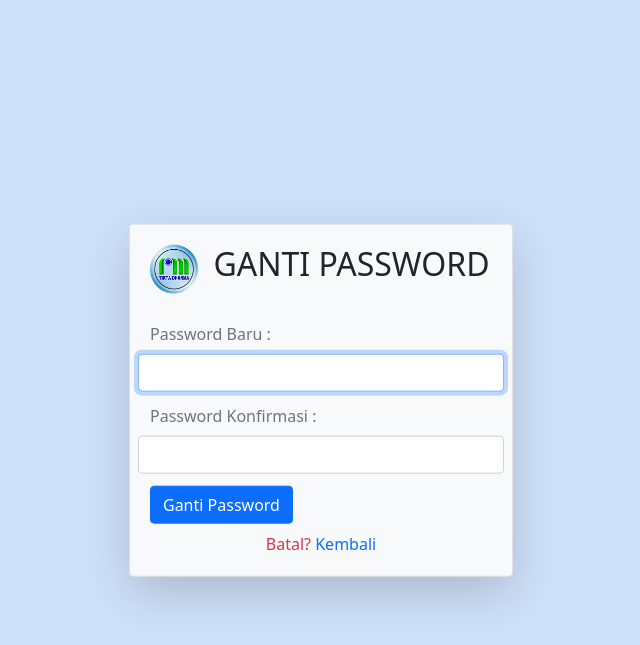
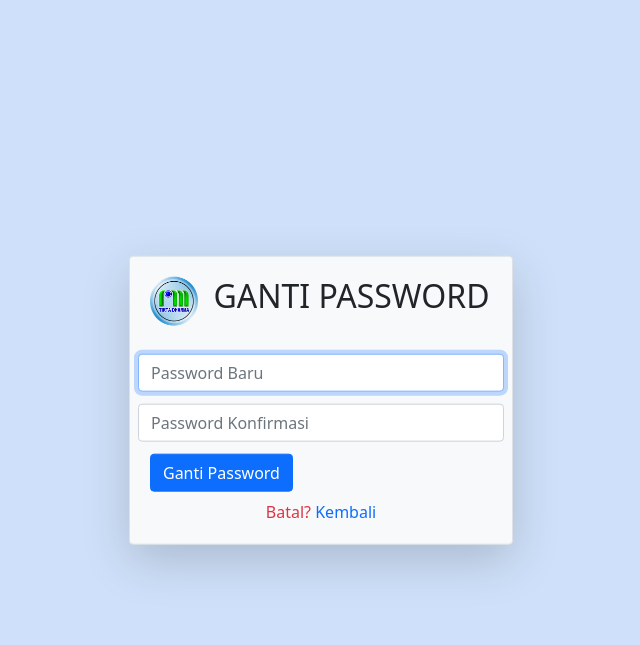
Before and after one commit to dickyerfan/daftar-pekerjaan, a PHP site: page /gantipass.php in a window 1280 px wide. Shown: the top 645 px of the page, without its empty margins (319-959 px from the left). Run offline with PHP 8.4, Linux system fonts and the light colour scheme; the visitor is signed in with stand-in values (Sample User, id 1).

Commit message:
Merubah tampilan ganti password

```diff
--- a/gantipass.php
+++ b/gantipass.php
@@ -77,13 +77,14 @@ if (isset($_POST['reset'])) {
                             <label for="username" class="mb-2 text-muted">username :</label>
                             <input type="text" class="form-control mb-2" id="username" name="username" required autofocus autocomplete="off">
                         </div> -->
+                        <!-- <div class="mb-1  row">
+                            <input type="password" class="form-control mb-2" id="passwordlama" name="passwordlama" autofocus autocomplete="off" placeholder="Password Lama">
+                        </div> -->
                         <div class="mb-1  row">
-                            <label for="passwordbaru" class="mb-2 text-muted">Password Baru :</label>
-                            <input type="password" class="form-control mb-2" id="passwordbaru" name="passwordbaru" autofocus autocomplete="off">
+                            <input type="password" class="form-control mb-2" id="passwordbaru" name="passwordbaru" autofocus autocomplete="off" placeholder="Password Baru">
                         </div>
                         <div class="mb-1  row">
-                            <label for="passwordconfirm" class="mb-2 text-muted">Password Konfirmasi :</label>
-                            <input type="password" class="form-control mb-2" id="passwordconfirm" name="passwordconfirm" autocomplete="off">
+                            <input type="password" class="form-control mb-2" id="passwordconfirm" name="passwordconfirm" autocomplete="off" placeholder="Password Konfirmasi">
                         </div>
 
                         <button type="submit" class="btn btn-primary" name="reset">Ganti Password</button>
```
